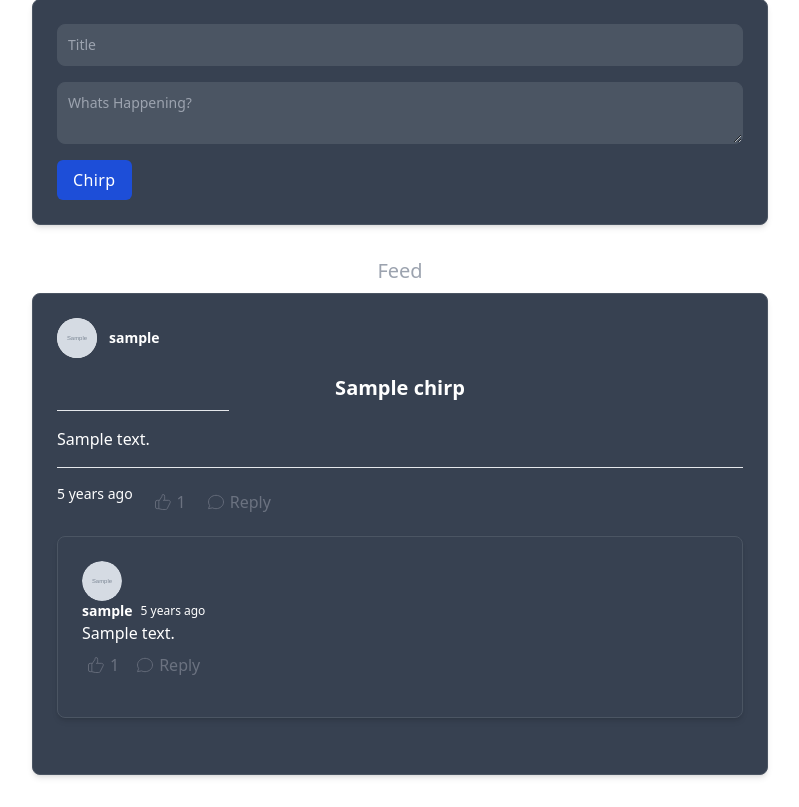
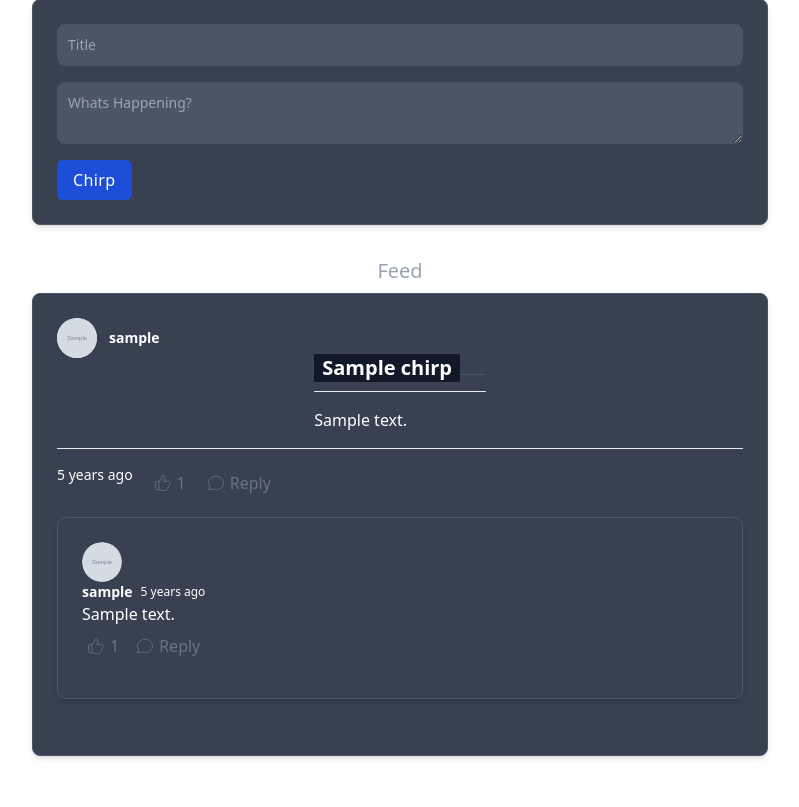
Before and after one commit to eidorb90/chirper, a Django app: page / in a window 1280 px wide. Shown: the part 189-996 px from the top of the page, without its empty margins (240-1039 px from the left). After the commit the page ends 948 px from the top, so only its background shows below. Run offline with Django 5.2, Linux system fonts and the light colour scheme; a user stored in the database is signed in; tables that the repository leaves empty hold one stand-in row (values such as "Sample post"); grey boxes marked "Sample" are stand-in pictures; some libraries are stand-ins or nearby versions.

```diff
--- a/Chirper/Chirper_app/templates/chirp_list.html
+++ b/Chirper/Chirper_app/templates/chirp_list.html
@@ -21,15 +21,16 @@
         </div>
 
         <!-- Title -->
-        <div class="w-1/4 mx-auto text-center">
-
-                <span><h2 class="text-xl font-bold text-white mb-2">{{ chirp.title }}</h2></span>
+        <div class="w-1/4 mx-auto text-left">
+            <div class="relative mb-4">
+                <hr class="border-gray-600 w-full">
+                <h2 class="absolute left-0 top-[-1.25rem] text-xl font-bold text-white bg-gray-900 px-2">{{ chirp.title }}</h2>
             </div>
 
-
-        <!-- Content -->
-        <div class="w-1/4 flex space-x-4 border-t pt-4">
-        <p class="text-white mb-4">{{ chirp.content }}</p>
+            <!-- Content -->
+            <div class="w-full flex space-x-4 border-t pt-4">
+                <p class="text-white mb-4">{{ chirp.content }}</p>
+            </div>
         </div>
 
 
```
